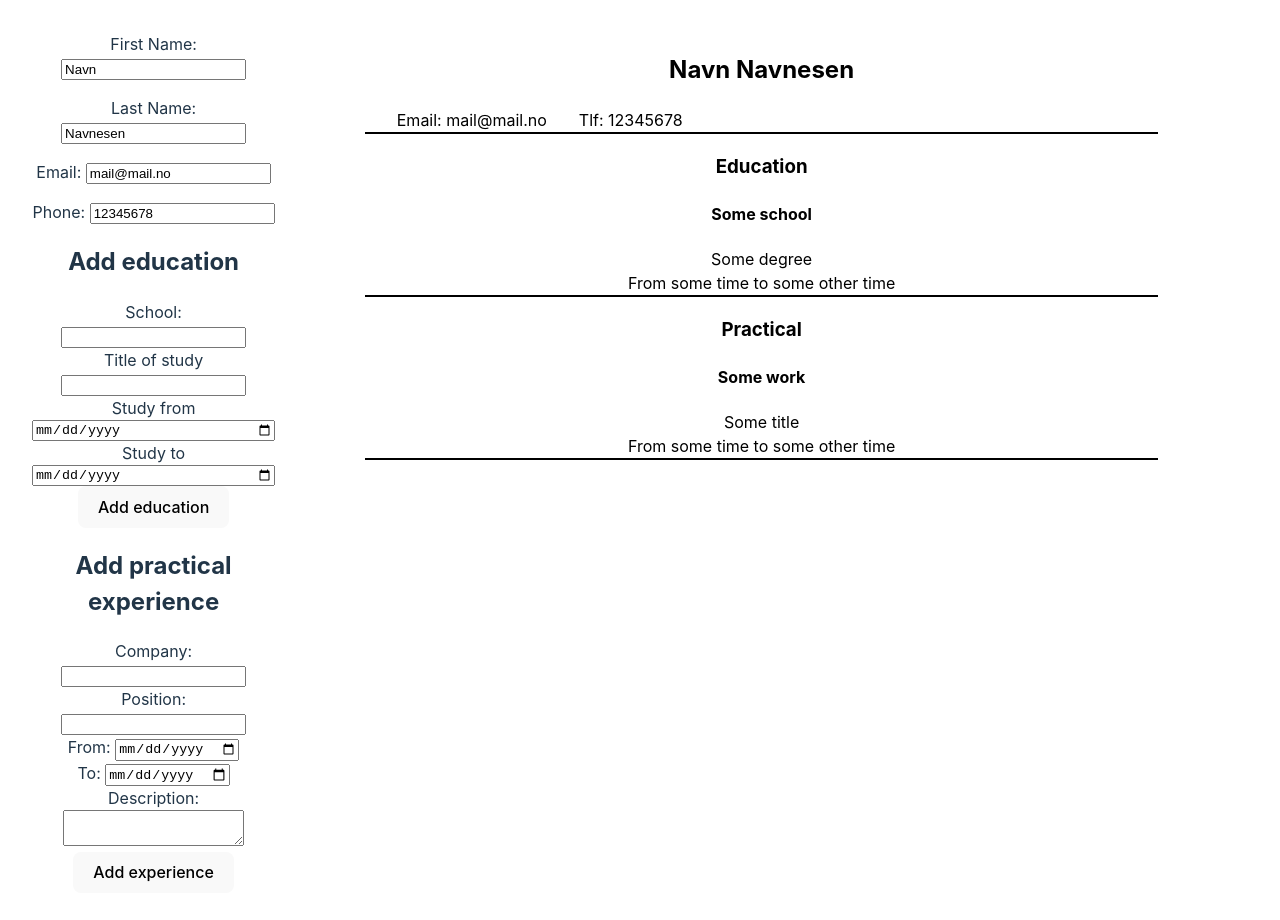
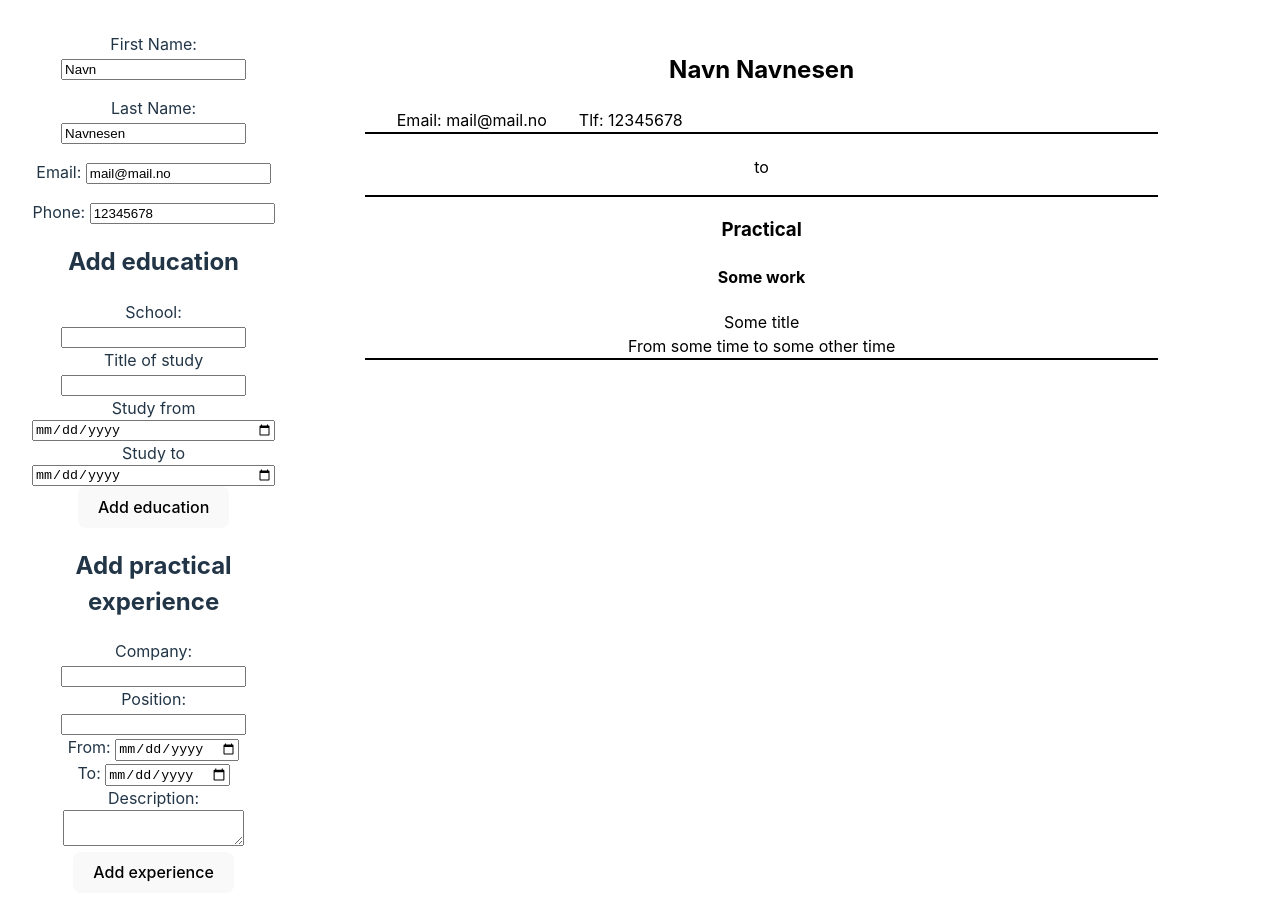
Before and after one commit to ATlexEide/cv-app, a React (Vite) app: page / in a window 1280 px wide. Shown: the top 920 px of the page. Built offline with nearby package versions, Linux system fonts and the light colour scheme.

Commit message:
Refactor card

```diff
--- a/src/Components/EducationCard.jsx
+++ b/src/Components/EducationCard.jsx
@@ -1,13 +1,13 @@
-function EducationCard() {
+import "../styles/PreviewFile.css";
+function EducationCard({ school, degree, timeFrom, timeTo }) {
   return (
-    <>
-      <h3>Education</h3>
-      <div>
-        <h4>Some school</h4>
-        <div>Some degree</div>
-        <div>From some time to some other time</div>
-      </div>
-    </>
+    <article>
+      <h3 id="school">{school}</h3>
+      <h4 id="degree">{degree}</h4>
+      <p>
+        {timeFrom} to {timeTo}
+      </p>
+    </article>
   );
 }
 export default EducationCard;
```
